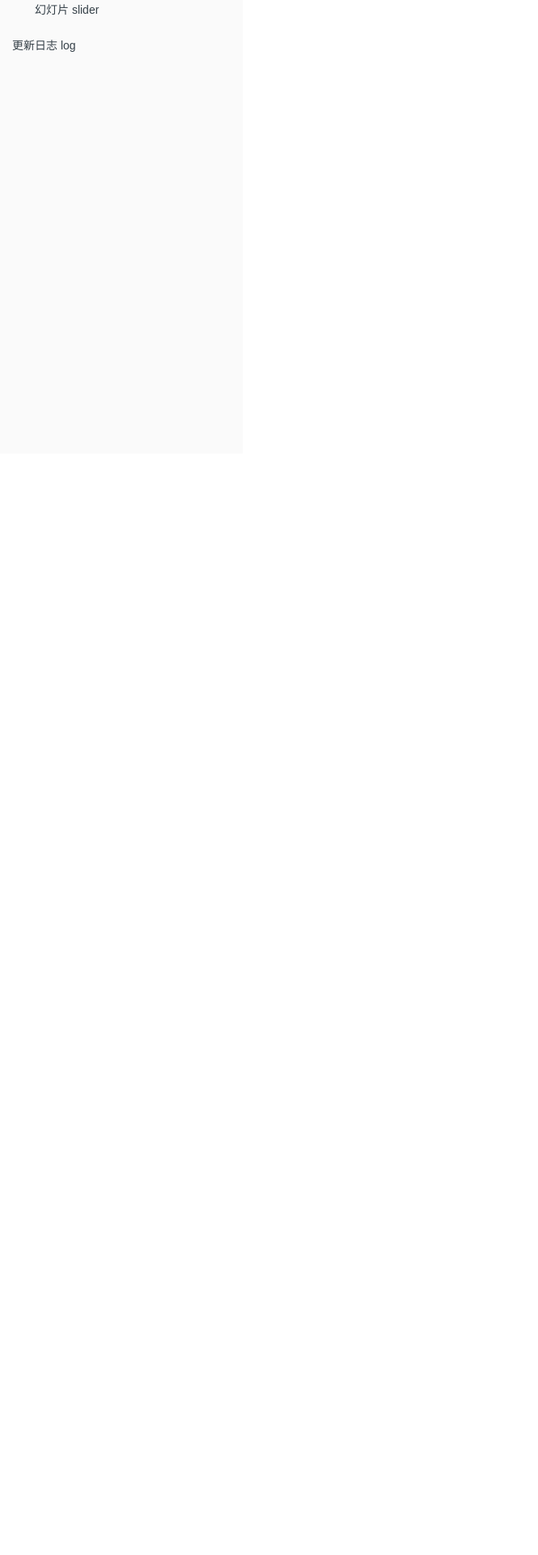
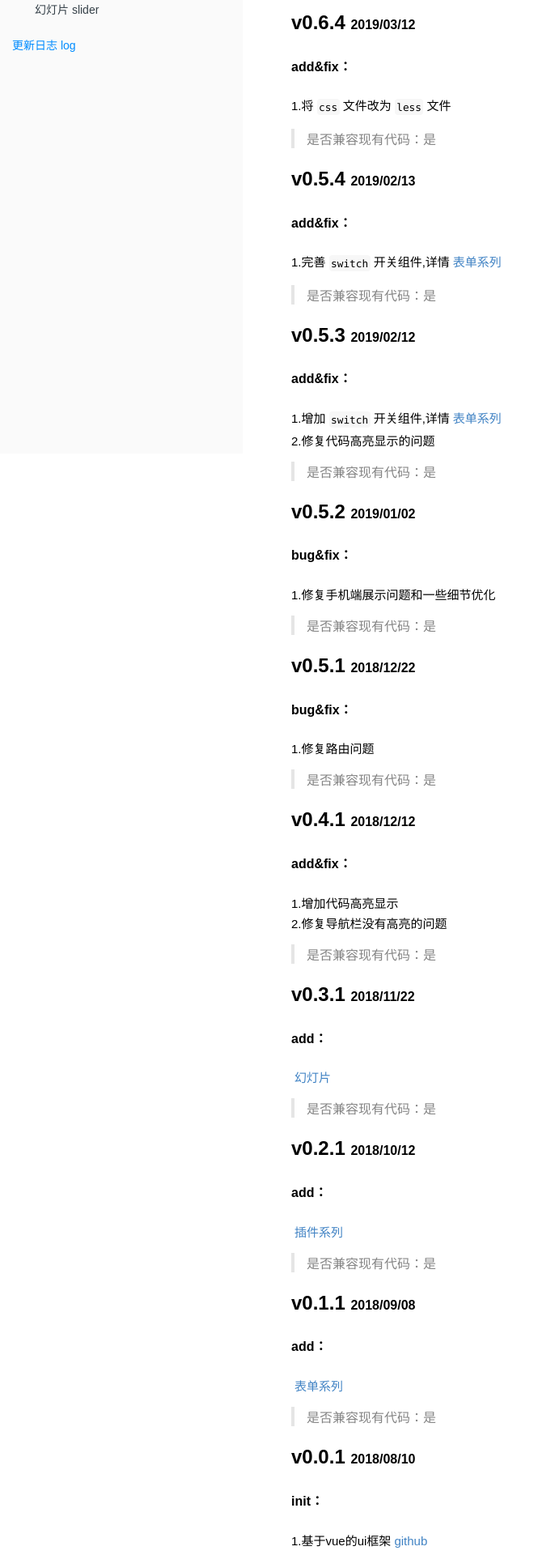
Before and after one commit to xumengzi/xui-react, a React app: page /xui-react/log in a window 1280 px wide. Shown: the part 240-2160 px from the top of the page at 81% size, without its empty margins (0-665 px from the left). Before the commit the page ends 800 px from the top, so only its background shows below. Built offline with nearby package versions, Linux system fonts and the light colour scheme.

Commit message:
fix: 修改路由

```diff
--- a/src/components/body.jsx
+++ b/src/components/body.jsx
@@ -19,11 +19,11 @@ export default class Body extends Component{
             <div className="xui-react-body">
                 <div className={`main markdown-section${isMobile ? ' folded' : ''}`}>
                     <Switch>
-                        <Route path="/xui/xui-react/index" component={firstpage}></Route>
-                        <Route path="/xui/xui-react/form" component={form}></Route>
-                        <Route path="/xui/xui-react/plugins" component={plugins}></Route>
-                        <Route path="/xui/xui-react/slider" component={slider}></Route>
-                        <Route path="/xui/xui-react/log" component={log}></Route>
+                        <Route path="/xui-react/index" component={firstpage}></Route>
+                        <Route path="/xui-react/form" component={form}></Route>
+                        <Route path="/xui-react/plugins" component={plugins}></Route>
+                        <Route path="/xui-react/slider" component={slider}></Route>
+                        <Route path="/xui-react/log" component={log}></Route>
                     </Switch>
                 </div>
             </div>
--- a/src/components/nav.jsx
+++ b/src/components/nav.jsx
@@ -10,25 +10,25 @@ export default class Nav extends Component{
             listNav: [
                 {
                     name: '首页 index',
-                    link: '/xui/xui-react/index'
+                    link: '/xui-react/index'
                 },
                 {
                     name: '表单系列 from',
-                    link: '/xui/xui-react/form'
+                    link: '/xui-react/form'
                 },
                 {
                     name: '插件系列 plugins',
-                    link: '/xui/xui-react/plugins',
+                    link: '/xui-react/plugins',
                     children: [
                         {
                             name: '幻灯片 slider',
-                            link: '/xui/xui-react/slider',
+                            link: '/xui-react/slider',
                         }
                     ]
                 },
                 {
                     name: '更新日志 log',
-                    link: '/xui/xui-react/log'
+                    link: '/xui-react/log'
                 },
             ]
         }
--- a/src/docs/log.jsx
+++ b/src/docs/log.jsx
@@ -19,7 +19,7 @@ export default class Log extends Component{
                     time: '2019/02/13',
                     tag: 'add&fix',
                     description: `
-                        <div>1.完善<code>switch</code>开关组件,详情<a href="/xui/xui-react/form">表单系列</a></div>
+                        <div>1.完善<code>switch</code>开关组件,详情<a href="/xui-react/form">表单系列</a></div>
                         `,
                     isCompatible: true
                 },
@@ -28,7 +28,7 @@ export default class Log extends Component{
                     time: '2019/02/12',
                     tag: 'add&fix',
                     description: `
-                        <div>1.增加<code>switch</code>开关组件,详情<a href="/xui/xui-react/form">表单系列</a></div>
+                        <div>1.增加<code>switch</code>开关组件,详情<a href="/xui-react/form">表单系列</a></div>
                         <div>2.修复代码高亮显示的问题</div>
                         `,
                     isCompatible: true
@@ -65,28 +65,28 @@ export default class Log extends Component{
                     version: 'v0.3.1',
                     time: '2018/11/22',
                     tag: 'add',
-                    description: '<a href="/xui/xui-react/slider">幻灯片</a>',
+                    description: '<a href="/xui-react/slider">幻灯片</a>',
                     isCompatible: true
                 },
                 {
                     version: 'v0.2.1',
                     time: '2018/10/12',
                     tag: 'add',
-                    description: '<a href="/xui/xui-react/plugins">插件系列</a>',
+                    description: '<a href="/xui-react/plugins">插件系列</a>',
                     isCompatible: true
                 },
                 {
                     version: 'v0.1.1',
                     time: '2018/09/08',
                     tag: 'add',
-                    description: '<a href="/xui/xui-react/form">表单系列</a>',
+                    description: '<a href="/xui-react/form">表单系列</a>',
                     isCompatible: true
                 },
                 {
                     version: 'v0.0.1',
                     time: '2018/08/10',
                     tag: 'init',
-                    description: '1.基于vue的ui框架<a href="https://github.com/xumengzi/xui/xui-react" target="_blank">github</a>'
+                    description: '1.基于vue的ui框架<a href="https://github.com/xumengzi/xui-react" target="_blank">github</a>'
                 },
             ]
         }
```
Also changed, not shown: 1 other file (tests, documents, lock files or other folders).
